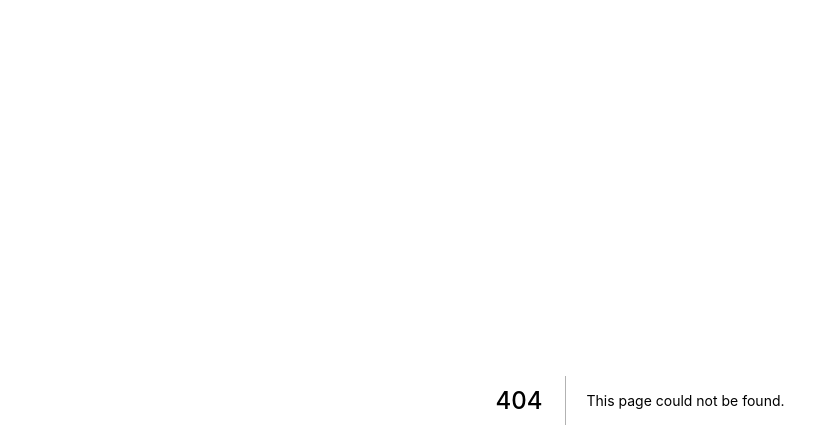
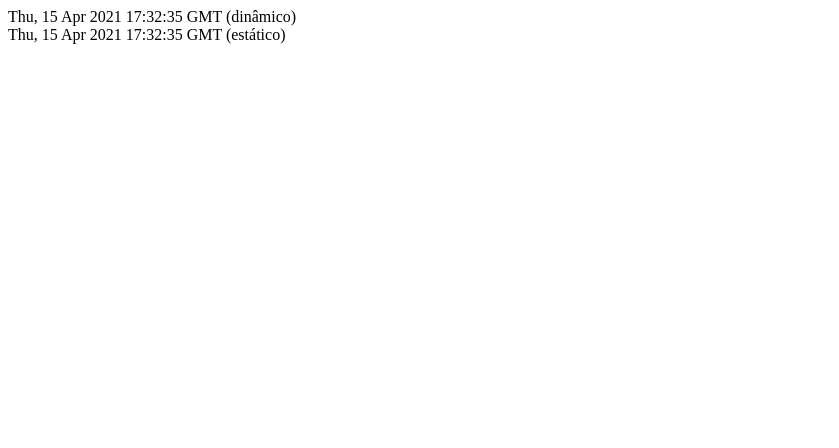
Before and after one commit to Victor2752/PrototipoSite, a Next.js app: page /tempo in a window 1280 px wide. Before the commit this address had no page. Shown: the top 448 px of the page, without its empty margins (0-839 px from the left). Built offline with nearby package versions, Linux system fonts and the light colour scheme.

Commit message:
adição do tempo

```diff
--- /dev/null
+++ b/pages/api/tempo.js
@@ -0,0 +1,9 @@
+function tempo(request, responce){
+    const dynamicDate = new Date();
+
+    response.json({
+        date: dynamicDate.toGMTString()
+    })
+}
+
+export default tempo;
--- a/pages/index.js
+++ b/pages/index.js
@@ -1,8 +1,10 @@
 function Home(){
     return(
         <div>
-            <h1>Zuardina</h1>
+            <h1>Zuardina Prototipo</h1>
             <a href="/contatos">Contatos</a>
+            <hr />
+            <a href="/tempo">Horarios</a>
         </div>
     )
 }
--- /dev/null
+++ b/pages/tempo.js
@@ -0,0 +1,26 @@
+function Tempo(props) {
+    console.log('> Passando pelo Frontend');
+    const dynamicDate = new Date();
+    const dynamicDateString = dynamicDate.toGMTString();
+
+    return(
+        <div>
+            <div>{dynamicDateString} (dinâmico)</div>
+            <div>{props.staticDateString} (estático)</div>
+        </div>
+    )
+}
+
+export async function getStaticProps() {
+    const staticDate = new Date();
+    const staticDateString = staticDate.toGMTString();
+
+    return{
+        props:{
+            staticDateString
+        },
+        revalidate: 1
+    }
+}
+
+export default Tempo;
```
Also changed, not shown: pages/contatos.js (+13 -2 lines).
